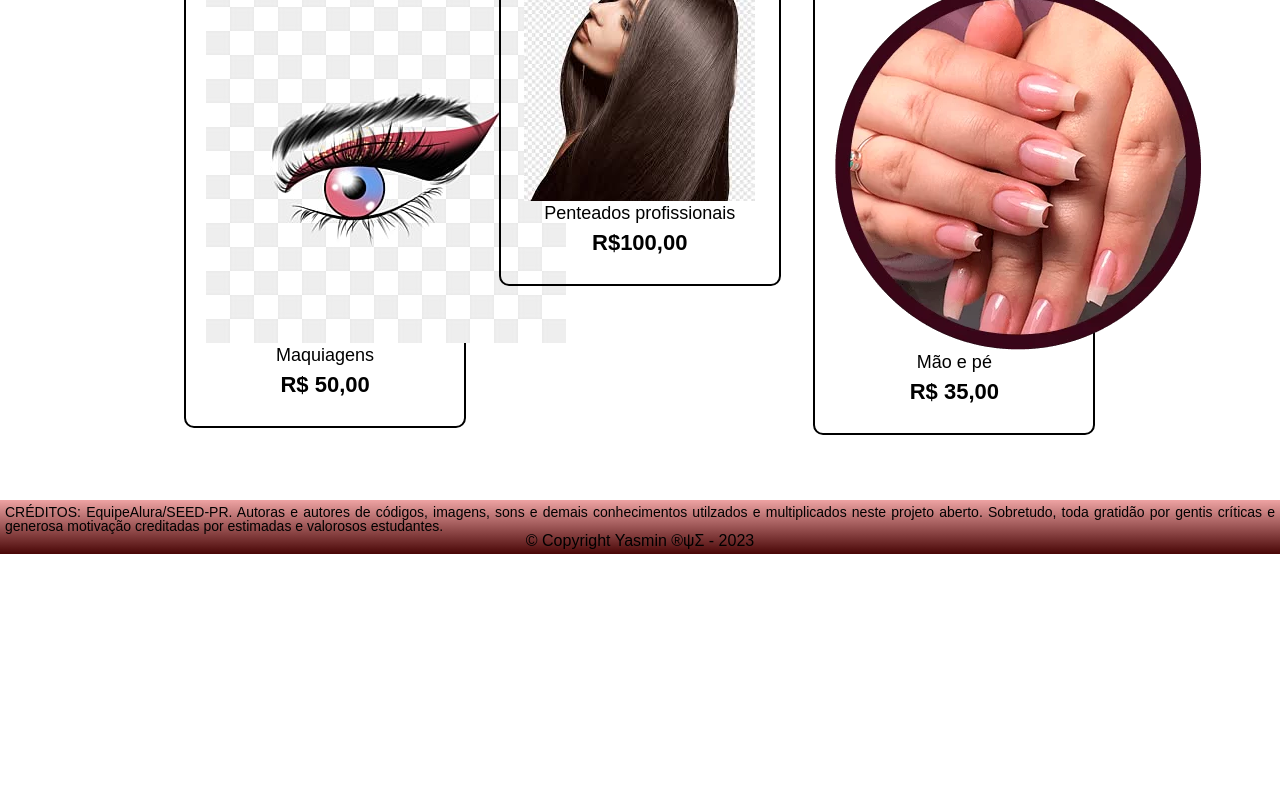
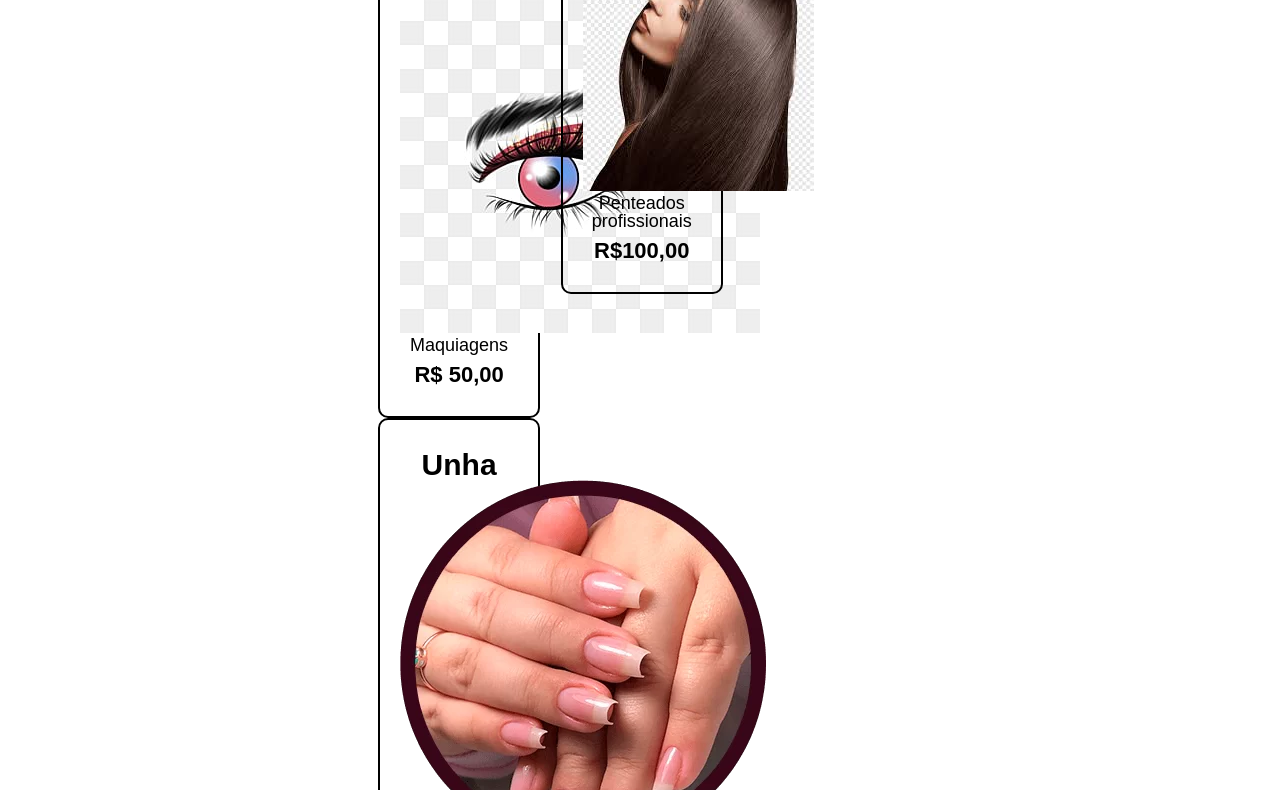
Before and after one commit to yasmin2405/salaoo, a plain HTML site: page produtos.html in a window 1280 px wide. Shown: the part 297-1087 px from the top of the page. Before the commit the page ends 851 px from the top, so only its background shows below. Drawn offline with Linux system fonts and the light colour scheme.

Commit message:
Update style.css

```diff
--- a/style.css
+++ b/style.css
@@ -39,9 +39,9 @@ nav a:hover {
 }
 
 .produtos {
-	width: 940px;
+	width: 540px;
 	margin: 0 auto;
-	padding: 50px 0;
+	padding: 40px 0;
 }
 
 .produtos li {
```
